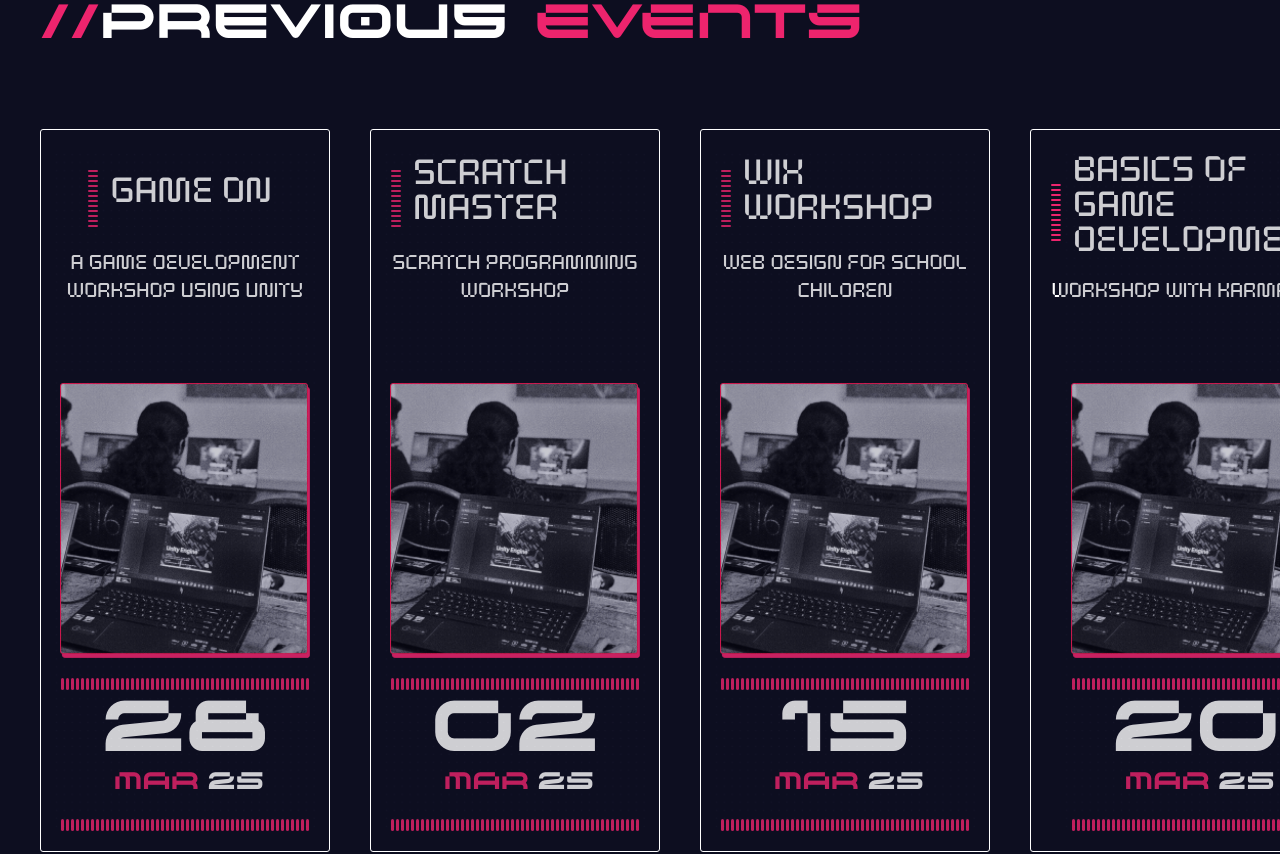
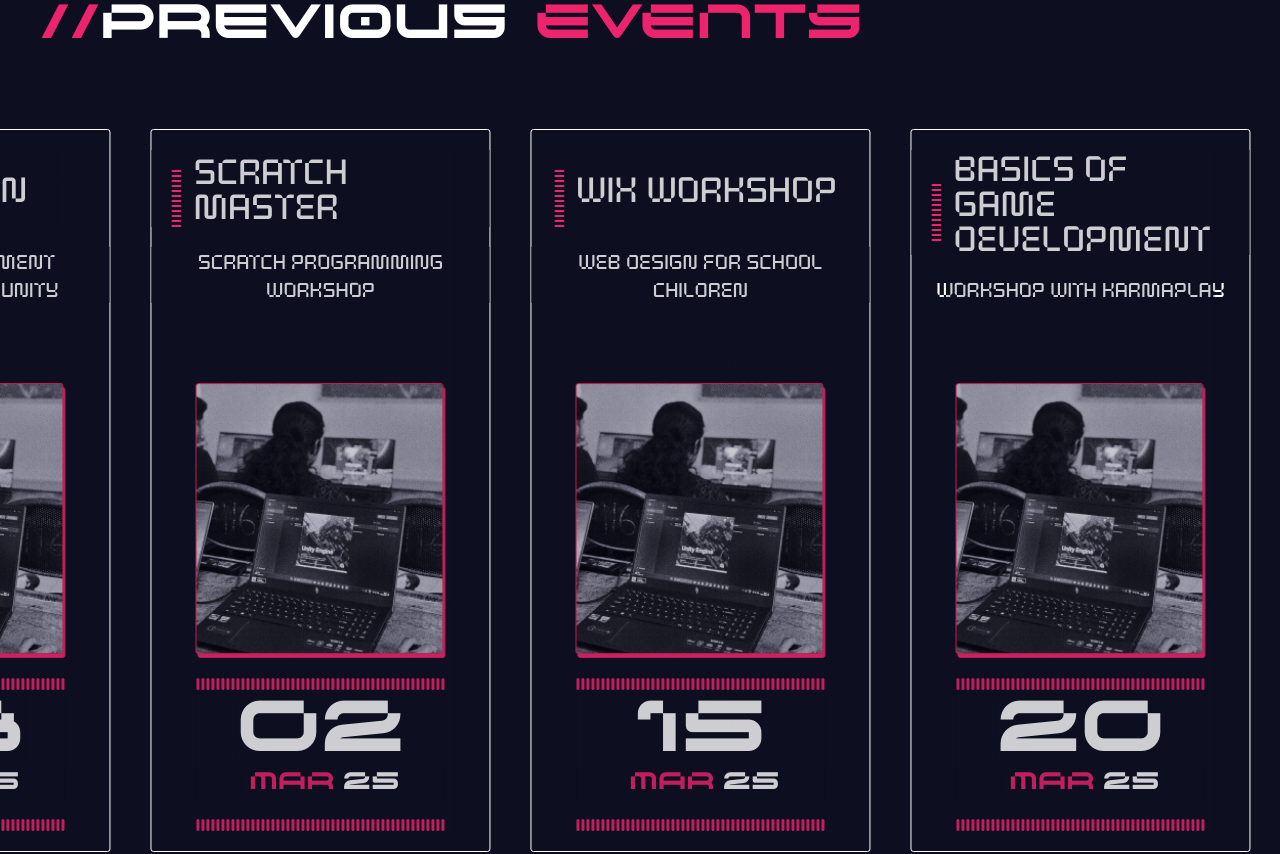
Before and after one commit to Unknown-Geek/Glitch-CET-Website, a React (Vite) app in the folder frontend/: page /events in a window 1280 px wide. Shown: the part 1940-2794 px from the top of the page. Built offline with nearby package versions, Linux system fonts and the light colour scheme.

Commit message:
previous events infinite scroll

```diff
--- /dev/null
+++ b/frontend/pages/Events/Previous.css
@@ -0,0 +1,14 @@
+@keyframes Scroll-Left {
+    0% {
+        transform: translateX(0%);
+    }
+
+    100% {
+        transform: translateX(-35%);
+    }
+}
+
+.Scroll-Left {
+    animation: Scroll-Left 18s linear infinite;
+
+}
--- a/frontend/pages/Events/PreviousEvents.jsx
+++ b/frontend/pages/Events/PreviousEvents.jsx
@@ -1,9 +1,11 @@
 import React, { useState } from 'react'
 import ScrollingText from '../Home/ScrollingText';
 import { useMediaQuery } from 'react-responsive';
+import "./Previous.css";
 
 function PreviousEvents() {
     const [SelectedCardIds, setSelectedCardIds] = useState([]);
+    const stopScrolling = SelectedCardIds.length > 0;
     const isMobile = useMediaQuery({ query: "(max-width: 768px)" });
     const toggleCard = (id) => {
         setSelectedCardIds(prev =>
@@ -31,19 +33,21 @@ function PreviousEvents() {
             </h1>
 
 
-            <div className="flex flex-row mb-[70px] ">
+            <div className={`flex flex-row  mb-[70px]  `}>
+                <div className={`flex w-fit ${stopScrolling?"":"Scroll-Left"} `} >
                     {events.map((event, index) => {
                         const { title, subTitle, description1, description2, day, month, id } = event;
                         const clicked = SelectedCardIds.includes(id);
                         const barCount = isMobile
                             ? (clicked ? 12 : 35)
                             : (clicked ? 15 : 50);
-                    {/* Previous event card */}
+                        {/* Previous event card */ }
                         return (
-                        <div onClick={() => toggleCard(id)} className={`relative z-10 border-[1px] rounded-[3px] flex flex-col items-center justify-center py-[20px] cursor-pointer mx-[20px] ${clicked ? "w-[450px] lg:w-[800px] " : "w-[320px]  lg:w-[340px] "} `}>
+                            <div onClick={() => toggleCard(id)} className={`relative z-10 border-[1px] rounded-[3px] flex flex-col items-center justify-center py-[20px] cursor-pointer mx-[20px] ${clicked ? "w-[450px] lg:w-[800px] " : "w-[320px]  lg:w-[340px] "}  `}>
+
 
                                 {/* background image */}
-                            <img className={`absolute z-0 pointer-events-none opacity-[0.2] brightness-[1.6] ${clicked ? "h-[205%] w-[125%] lg:w-[105%] " : "h-[95%]"} `} src="DotsBG.png" />
+                                <img className={`absolute z-0 pointer-events-none opacity-[0.2] brightness-[1.6] ${clicked ? "h-[205%] w-[125%] lg:w-[105%] " : "h-[95%]"} `} src="DotsBG.png" alt="" />
 
                                 {/* title */}
                                 <div className="flex flex-row items-center justify-center px-[10px] lg:px-[20px] ">
@@ -66,7 +70,7 @@ function PreviousEvents() {
 
                                 {/* event image and description */}
                                 <div className="flex flex-row mt-[30px] lg:mt-[60px] justify-center items-center ">
-                                <img className={`w-[170px] lg:w-[250px] px-[10px] lg:px-0  ${clicked ? "h-[50%] lg:h-[90%] " : ""} `} src='event.png' />
+                                    <img className={`w-[170px] lg:w-[250px] px-[10px] lg:px-0  ${clicked ? "h-[50%] lg:h-[90%] " : ""} `} src='event.png' alt="event" />
                                     {clicked && (
                                         <div className="ml-[5px] lg:ml-[15px] ">
                                             <span style={{ fontFamily: "Pixelify Sans" }} className="flex justify-center items-center w-[250px] lg:w-[370px] pl-[30px] text-[15px] lg:text-xl ">{description1}</span>
@@ -79,7 +83,7 @@ function PreviousEvents() {
                                     {/* lineBar */}
                                     <div className={` mt-[20px] ${clicked ? "flex flex-col" : "flex flex-row"} `}>
                                         <div className={`flex space-x-0.5 ${clicked ? "flex-col gap-[3px] " : "flex-row"} `}>
-                                        {Array.from({length: barCount}, (_, i) => i).map((_, index) => (
+                                            {Array.from({ length: barCount }, (_, i) => i).map((_, index) => (
                                                 <div
                                                     key={index}
                                                     style={{ backgroundColor: "#ED246D" }}
@@ -92,7 +96,7 @@ function PreviousEvents() {
 
                                     {/* Date */}
                                     <div className={`text-center mt-[5px] ${clicked ? "flex flex-row text-center px-[10px] " : ""} `}>
-                                    <span style={{ fontFamily: "Morton" }} className={` ${clicked?"text-4xl lg:text-7xl mt-[20px] lg:mt-[0px] ":"text-6xl lg:text-7xl"} `}>{day}</span>
+                                        <span style={{ fontFamily: "Morton" }} className={` ${clicked ? "text-4xl lg:text-7xl mt-[20px] lg:mt-[0px] " : "text-6xl lg:text-7xl"} `}>{day}</span>
                                         <div className={` ${clicked ? "flex justify-center items-center ml-[8px] lg:ml-[16px] " : ""} `}>
                                             <span style={{ fontFamily: "Morton" }} className={`text-2xl text-[#ED246D] px-[8px] ${clicked ? "text-3xl lg:text-5xl " : ""} `}>{month}</span>
                                             <span style={{ fontFamily: "Morton" }} className={`text-2xl leading-none ${clicked ? "text-3xl lg:text-5xl ml-[6px] lg:ml-[12px] mr-[10px] " : ""} `}>{clicked ? "2025" : "25"} </span>
@@ -102,7 +106,7 @@ function PreviousEvents() {
                                     {/* lineBar */}
                                     <div className="flex flex-col mt-[20px] ">
                                         <div className={`flex space-x-0.5 ${clicked ? "flex-col gap-[3px] " : "flex-row"} `}>
-                                        {Array.from({length: barCount}, (_, i) => i).map((_, index) => (
+                                            {Array.from({ length: barCount }, (_, i) => i).map((_, index) => (
                                                 <div
                                                     key={index}
                                                     style={{ backgroundColor: "#ED246D" }}
@@ -116,7 +120,7 @@ function PreviousEvents() {
                             </div>
                         )
                     })}
-
+                </div>
             </div>
             <ScrollingText text="EVENTS" />
         </div>
--- a/frontend/src/App.jsx
+++ b/frontend/src/App.jsx
@@ -56,7 +56,7 @@ function App() {
               <>
                 <Navbar />
                 <Upcoming />
-                <ScrollingText text="EVENTS" />
+                <ScrollingText text="TEAM" />
               </>
             }
           />
--- a/frontend/src/styles.css
+++ b/frontend/src/styles.css
@@ -16,7 +16,7 @@ body {
     transform: translateY(15px);
   }
   70% {
-    transform: translateY(30px); /* Pause at bottom */
+    transform: translateY(30px);
   }
   100% {
     transform: translateY(0);
```
Lines whose indentation alone changed are shown as unchanged.
